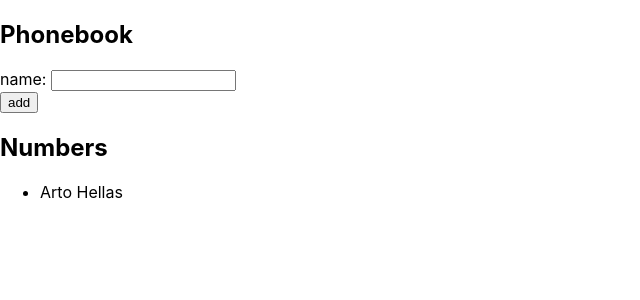
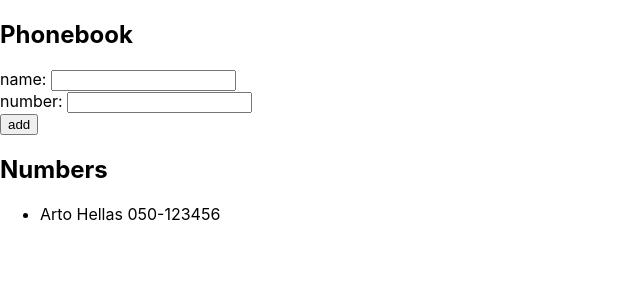
Before and after one commit to Jvaan/fso2020, a React (Create React App) app in the folder osa2/puhelinluettelo/: page / in a window 1280 px wide. Shown: the top 300 px of the page, without its empty margins (0-640 px from the left). Built offline with nearby package versions, Linux system fonts and the light colour scheme.

Commit message:
2.8: puhelinluettelo step3

```diff
--- a/osa2/puhelinluettelo/src/App.js
+++ b/osa2/puhelinluettelo/src/App.js
@@ -5,13 +5,26 @@
     const [persons, setPersons] = useState([
         {
             name: 'Arto Hellas',
-            id: 'Arto Hellas'
+            id: 'Arto Hellas',
+            number: '050-123456'
         }
     ])
     const [newName, setNewName] = useState('')
+    const [newNumber, setNewNumber] = useState('')
 
     const addName = (event) => {
+        console.log(`Adding new name ${newName}`)
         event.preventDefault()
+
+        if (!newName) {
+            alert(`Name is mandatory`)
+            return
+        }
+
+        if (!newNumber) {
+            alert(`Number is mandatory`)
+            return
+        }
 
         if (persons.findIndex((person) => person.name === newName) >= 0) {
             alert(`${newName} is already added to phonebook`)
@@ -20,16 +33,23 @@
 
         const personObject = {
             name: newName,
-            id: newName
+            id: newName,
+            number: newNumber
         }
 
         setPersons(persons.concat(personObject))
         setNewName('')
+        setNewNumber('')
     }
 
     const handleNameChange = (event) => {
         console.log(event.target.value)
         setNewName(event.target.value)
+    }
+
+    const handleNumberChange = (event) => {
+        console.log(event.target.value)
+        setNewNumber(event.target.value)
     }
 
     return (
@@ -38,6 +58,9 @@
             <form onSubmit={addName}>
                 <div>
                     name: <input value={newName} onChange={handleNameChange} />
+                </div>
+                <div>
+                    number: <input value={newNumber} onChange={handleNumberChange}/>
                 </div>
                 <div>
                     <button type="submit">add</button>
--- a/osa2/puhelinluettelo/src/components/Person.js
+++ b/osa2/puhelinluettelo/src/components/Person.js
@@ -2,7 +2,7 @@
 
 const Person = ({ person }) => {
   return (
-    <li>{person.name}</li>
+    <li>{person.name} {person.number}</li>
   )
 }
 
```
